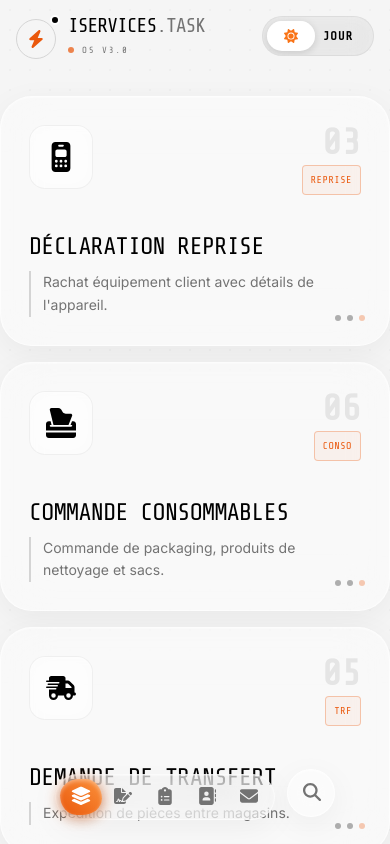
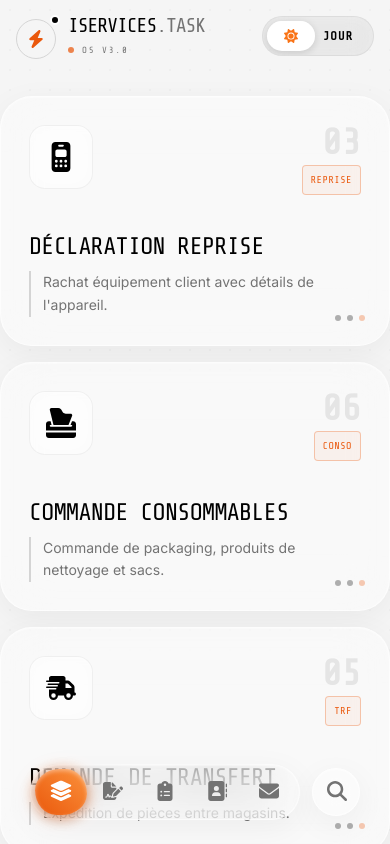
Before and after one commit to Sparkizo89/NewIservicesTask, a React (Vite) app: page / in a window 390 px wide. Built offline with nearby package versions, Linux system fonts and the light colour scheme.

Commit message:
UI: Increase navbar and search button size on mobile

```diff
--- a/components/Header.tsx
+++ b/components/Header.tsx
@@ -107,7 +107,7 @@ const Header: React.FC<HeaderProps> = ({ isDarkMode, toggleTheme, activeCategory
                                     onClick={() => {
                                         onSelectCategory(item.id as ProcedureCategory);
                                     }}
-                                    className={`relative flex items-center justify-center gap-2 px-3 lg:px-5 py-2 lg:py-3 text-xs lg:text-sm font-tech uppercase tracking-widest transition-colors z-10 pointer-events-auto ${isActive
+                                    className={`relative flex items-center justify-center gap-2 px-4 lg:px-5 py-3 lg:py-3 text-[14px] lg:text-sm font-tech uppercase tracking-widest transition-colors z-10 pointer-events-auto ${isActive
                                         ? 'text-white font-bold drop-shadow-md'
                                         : 'text-neutral-500 hover:text-black dark:hover:text-white font-medium'
                                         }`}
@@ -120,7 +120,7 @@ const Header: React.FC<HeaderProps> = ({ isDarkMode, toggleTheme, activeCategory
                                         />
                                     )}
                                     <motion.div animate={{ scale: isActive ? 1.15 : 1 }} transition={{ type: "spring", bounce: 0.4 }}>
-                                        <item.icon className="text-lg mb-0.5" />
+                                        <item.icon className="text-xl lg:text-lg mb-0.5" />
                                     </motion.div>
                                     <span className="hidden xl:block">{item.label}</span>
                                 </button>
@@ -129,7 +129,7 @@ const Header: React.FC<HeaderProps> = ({ isDarkMode, toggleTheme, activeCategory
                     </nav>
 
                     {/* Expandable Search Bubble */}
-                    <div className="relative flex items-start justify-end h-10 lg:h-12 w-12 lg:w-[48px] shrink-0 z-50 pointer-events-auto">
+                    <div className="relative flex items-start justify-end h-12 lg:h-12 w-12 lg:w-[48px] shrink-0 z-50 pointer-events-auto">
                         <div
                             style={{
                                 width: isSearchExpanded ? ((guideResponse || isThinking) ? (window.innerWidth < 768 ? window.innerWidth - 24 : 500) : (window.innerWidth < 768 ? 300 : 250)) : 48,
@@ -146,7 +146,7 @@ const Header: React.FC<HeaderProps> = ({ isDarkMode, toggleTheme, activeCategory
                                     className={`absolute left-0 w-12 h-12 flex items-center justify-center transition-colors z-20 pointer-events-auto ${!isSearchExpanded ? 'cursor-pointer hover:bg-white/20 dark:hover:bg-[#222]/20' : 'cursor-default'}`}
                                     aria-label="Search"
                                 >
-                                    <FaMagnifyingGlass className={`text-lg transition-colors duration-300 ${isSearchExpanded ? 'text-orange-600' : 'text-neutral-500 hover:text-orange-600'}`} />
+                                    <FaMagnifyingGlass className={`text-xl lg:text-lg transition-colors duration-300 ${isSearchExpanded ? 'text-orange-600' : 'text-neutral-500 hover:text-orange-600'}`} />
                                 </button>
 
                                 <form onSubmit={(e) => { e.preventDefault(); if (isSearchExpanded && searchQuery.trim()) onAskGemini(e); }} className="w-full h-full relative">
```
